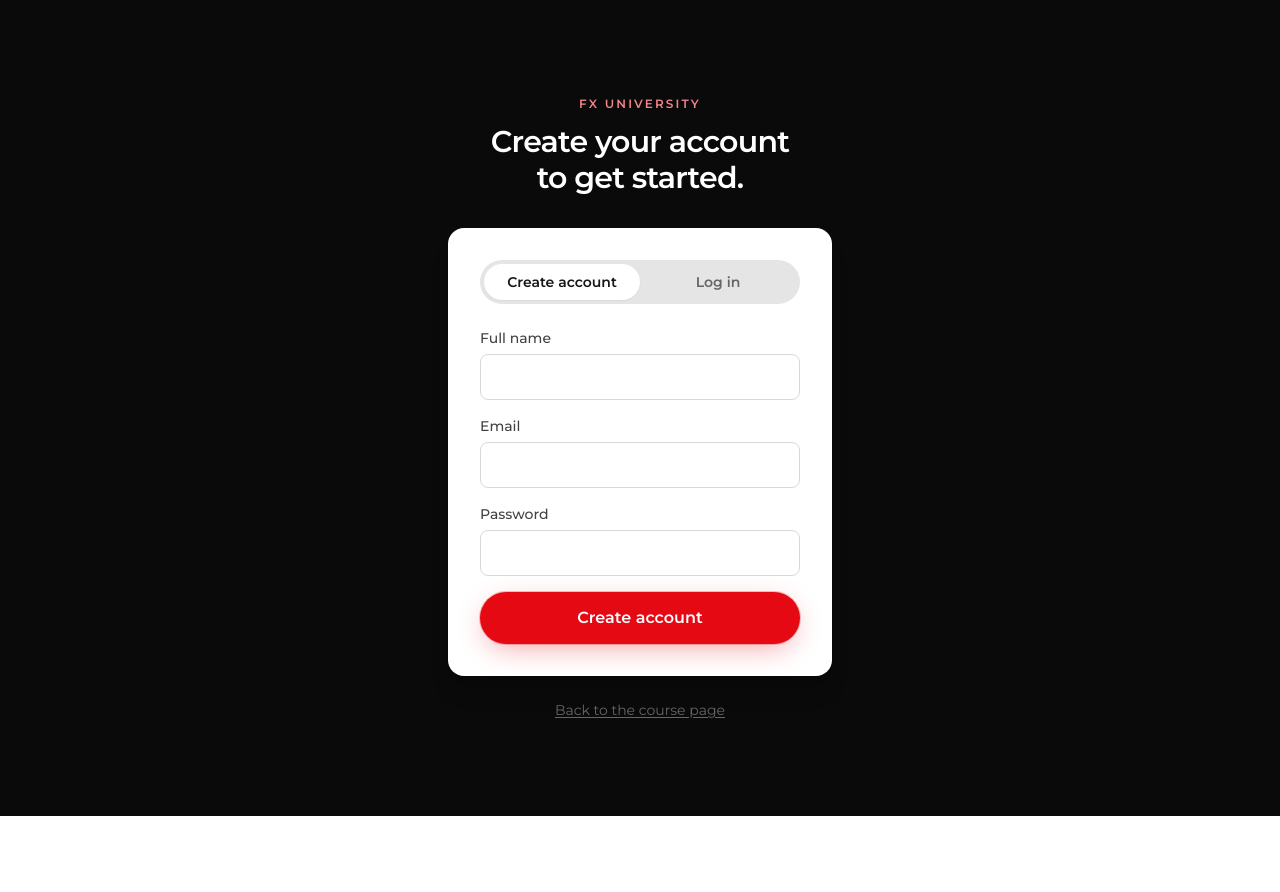
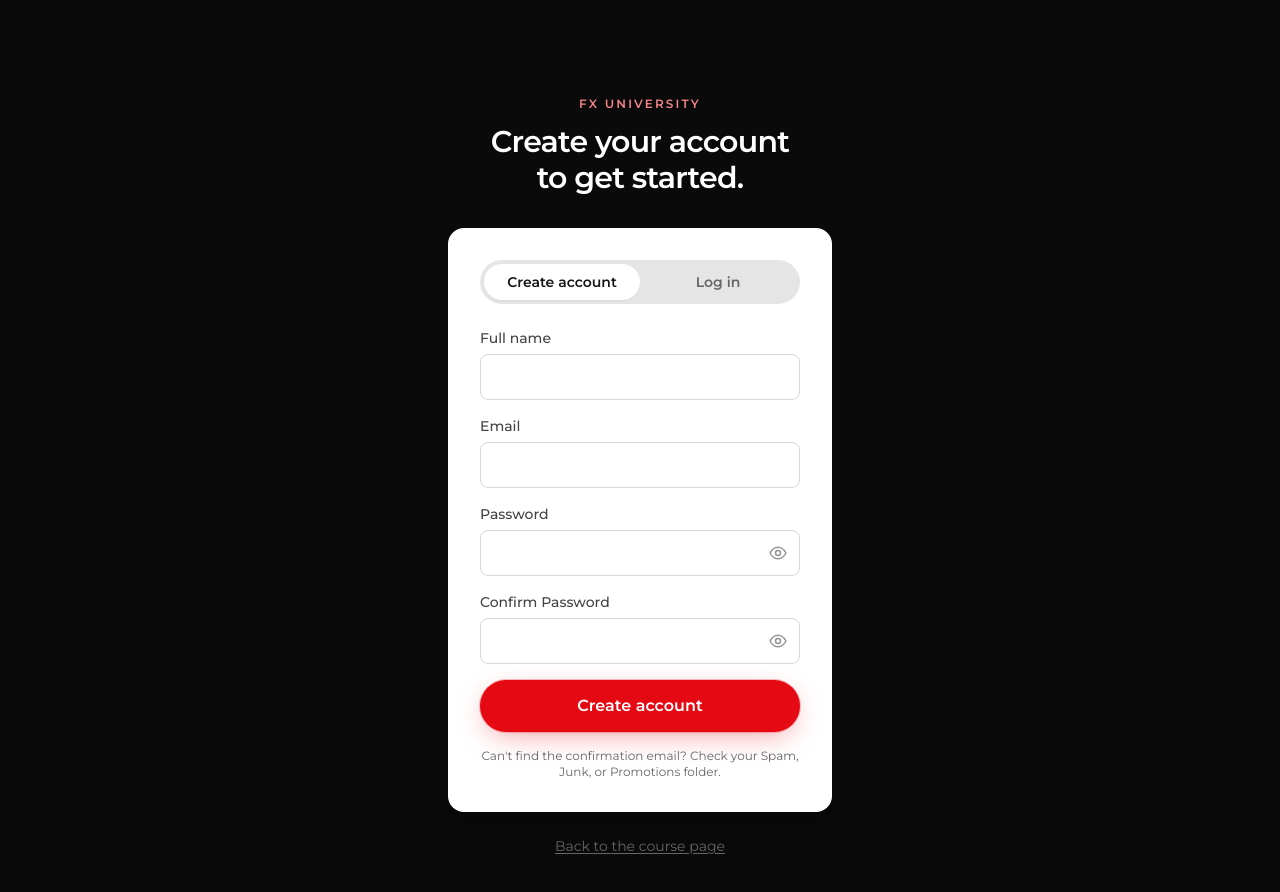
Before and after one commit to joshuashama19-tech/fx-uni, a Next.js app: page /get-started in a window 1280 px wide. Shown: the top 892 px of the page. Before the commit the page ends 816 px from the top, so only its background shows below. Built offline with nearby package versions, Linux system fonts and the light colour scheme; no server answers; the database is empty.

Commit message:
Add confirm password validation to signup

```diff
--- a/app/get-started/page.tsx
+++ b/app/get-started/page.tsx
@@ -4,13 +4,14 @@ import Link from "next/link";
 import { redirect } from "next/navigation";
 import { createClient } from "@/lib/supabase/server";
 import { checkCourseAccess } from "@/lib/access";
-import { signUpAction, signInAction } from "@/lib/auth/actions";
+import { signInAction } from "@/lib/auth/actions";
 import { initializeCheckoutAction } from "@/lib/payments/checkout-action";
 import { siteConfig } from "@/lib/course-data";
 import { getSiteContent } from "@/lib/content";
 import { resolvePricing } from "@/lib/pricing";
 import { Container } from "@/components/ui/Container";
 import { IconArrowRight, IconAlert, IconMail } from "@/components/icons";
+import { SignupForm } from "@/components/auth/SignupForm";
 
 export const metadata: Metadata = {
   title: "Get Started",
@@ -200,13 +201,7 @@ function AuthPanel({ mode, next }: { mode: "signup" | "login"; next: string }) {
       </div>
 
       {mode === "signup" ? (
-        <form action={signUpAction} className="space-y-4">
-          <input type="hidden" name="next" value={next} />
-          <Field label="Full name" name="name" type="text" autoComplete="name" required />
-          <Field label="Email" name="email" type="email" autoComplete="email" required />
-          <Field label="Password" name="password" type="password" autoComplete="new-password" required minLength={8} />
-          <SubmitButton label="Create account" />
-        </form>
+        <SignupForm next={next} />
       ) : (
         <form action={signInAction} className="space-y-4">
           <input type="hidden" name="next" value={next} />
--- /dev/null
+++ b/components/auth/PasswordField.tsx
@@ -0,0 +1,78 @@
+"use client";
+
+import { useId, useState } from "react";
+import { IconEye, IconEyeOff } from "@/components/icons";
+
+/**
+ * A password input that's hidden by default with a Show/Hide eye toggle.
+ * Controlled (value/onChange) so a parent form can compare "Password" and
+ * "Confirm Password" values for a match check. `name` is optional — the
+ * signup form's Confirm Password field deliberately omits it so that value
+ * never becomes part of the submitted FormData (it only exists to be
+ * compared client-side).
+ */
+type PasswordFieldProps = {
+  label: string;
+  name?: string;
+  autoComplete?: string;
+  required?: boolean;
+  minLength?: number;
+  value: string;
+  onChange: (value: string) => void;
+  error?: string;
+};
+
+export function PasswordField({
+  label,
+  name,
+  autoComplete,
+  required,
+  minLength,
+  value,
+  onChange,
+  error,
+}: PasswordFieldProps) {
+  const [visible, setVisible] = useState(false);
+  const id = useId();
+  const errorId = `${id}-error`;
+
+  return (
+    <div>
+      <label htmlFor={id} className="mb-1.5 block text-sm font-medium text-ink-700">
+        {label}
+      </label>
+      <div className="relative">
+        <input
+          id={id}
+          name={name}
+          type={visible ? "text" : "password"}
+          autoComplete={autoComplete}
+          required={required}
+          minLength={minLength}
+          value={value}
+          onChange={(e) => onChange(e.target.value)}
+          aria-invalid={error ? true : undefined}
+          aria-describedby={error ? errorId : undefined}
+          className="w-full rounded-lg border border-ink-200 bg-white px-4 py-3 pr-12 text-sm text-ink-900 placeholder:text-ink-400 focus:border-brand-500 focus:outline-none focus:ring-2 focus:ring-brand-500/20"
+        />
+        {/* type="button" keeps this from ever submitting the form; the
+            w-11 (44px) hit area spanning the input's full height keeps it
+            comfortable to tap on mobile. */}
+        <button
+          type="button"
+          onClick={() => setVisible((v) => !v)}
+          aria-label={`${visible ? "Hide" : "Show"} ${label.toLowerCase()}`}
+          aria-pressed={visible}
+          className="absolute inset-y-0 right-0 flex w-11 items-center justify-center text-ink-400 transition-colors hover:text-ink-700 focus:outline-none focus-visible:ring-2 focus-visible:ring-inset focus-visible:ring-brand-500/40"
+        >
+          {visible ? <IconEyeOff className="h-5 w-5" /> : <IconEye className="h-5 w-5" />}
+        </button>
+      </div>
+      {error ? (
+        <p id={errorId} role="alert" className="mt-1.5 text-xs font-medium text-brand-700">
+          {error}
+        </p>
+      ) : null}
+    </div>
+  );
+}
--- /dev/null
+++ b/components/auth/SignupForm.tsx
@@ -0,0 +1,79 @@
+"use client";
+
+import { useState, type FormEvent } from "react";
+import { signUpAction } from "@/lib/auth/actions";
+import { PasswordField } from "./PasswordField";
+
+// Local copy of app/get-started/page.tsx's plain-text Field, kept private to
+// this component so the rest of that page (the login form in particular)
+// is untouched by this change.
+function Field(props: { label: string; name: string; type: string; autoComplete?: string; required?: boolean }) {
+  return (
+    <label className="block">
+      <span className="mb-1.5 block text-sm font-medium text-ink-700">{props.label}</span>
+      <input
+        name={props.name}
+        type={props.type}
+        autoComplete={props.autoComplete}
+        required={props.required}
+        className="w-full rounded-lg border border-ink-200 bg-white px-4 py-3 text-sm text-ink-900 placeholder:text-ink-400 focus:border-brand-500 focus:outline-none focus:ring-2 focus:ring-brand-500/20"
+      />
+    </label>
+  );
+}
+
+export function SignupForm({ next }: { next: string }) {
+  const [password, setPassword] = useState("");
+  const [confirmPassword, setConfirmPassword] = useState("");
+  const [submitAttempted, setSubmitAttempted] = useState(false);
+
+  // Only show the mismatch message once the visitor has actually typed a
+  // confirmation (or tried to submit) — not the instant Confirm Password is
+  // still empty.
+  const mismatch = (submitAttempted || confirmPassword.length > 0) && password !== confirmPassword;
+
+  function handleSubmit(e: FormEvent<HTMLFormElement>) {
+    setSubmitAttempted(true);
+    // Block the actual signUpAction submission (server action call) until
+    // the two passwords match. signUpAction itself, and every password rule
+    // inside it (min length, etc.), is unchanged — this is purely an
+    // additional client-side gate in front of it.
+    if (password !== confirmPassword) {
+      e.preventDefault();
+    }
+  }
+
+  return (
+    <form action={signUpAction} onSubmit={handleSubmit} className="space-y-4">
+      <input type="hidden" name="next" value={next} />
+      <Field label="Full name" name="name" type="text" autoComplete="name" required />
+      <Field label="Email" name="email" type="email" autoComplete="email" required />
+      <PasswordField
+        label="Password"
+        name="password"
+        autoComplete="new-password"
+        required
+        minLength={8}
+        value={password}
+        onChange={setPassword}
+      />
+      <PasswordField
+        label="Confirm Password"
+        autoComplete="new-password"
+        required
+        value={confirmPassword}
+        onChange={setConfirmPassword}
+        error={mismatch ? "Passwords do not match." : undefined}
+      />
+      <button
+        type="submit"
+        className="w-full rounded-full bg-brand-600 px-6 py-3.5 text-base font-semibold text-white shadow-glow transition-all duration-200 hover:-translate-y-0.5 hover:bg-brand-700 active:translate-y-0"
+      >
+        Create account
+      </button>
+      <p className="text-center text-xs text-ink-500">
+        Can&apos;t find the confirmation email? Check your Spam, Junk, or Promotions folder.
+      </p>
+    </form>
+  );
+}
--- a/components/icons.tsx
+++ b/components/icons.tsx
@@ -224,3 +224,22 @@ export function IconMenu(props: IconProps) {
     </svg>
   );
 }
+
+export function IconEye(props: IconProps) {
+  return (
+    <svg {...base} {...props}>
+      <path d="M2.5 12S6 5 12 5s9.5 7 9.5 7-3.5 7-9.5 7S2.5 12 2.5 12Z" />
+      <circle cx="12" cy="12" r="3" />
+    </svg>
+  );
+}
+
+export function IconEyeOff(props: IconProps) {
+  return (
+    <svg {...base} {...props}>
+      <path d="M3 3l18 18" />
+      <path d="M10.6 5.1A9.9 9.9 0 0 1 12 5c6 0 9.5 7 9.5 7a16.6 16.6 0 0 1-3.1 4.1M6.5 6.6C4 8.3 2.5 12 2.5 12a16.4 16.4 0 0 0 4.6 5.5A9.6 9.6 0 0 0 12 19c1 0 2-.15 2.9-.45" />
+      <path d="M9.9 10a3 3 0 0 0 4.2 4.2" />
+    </svg>
+  );
+}
```
